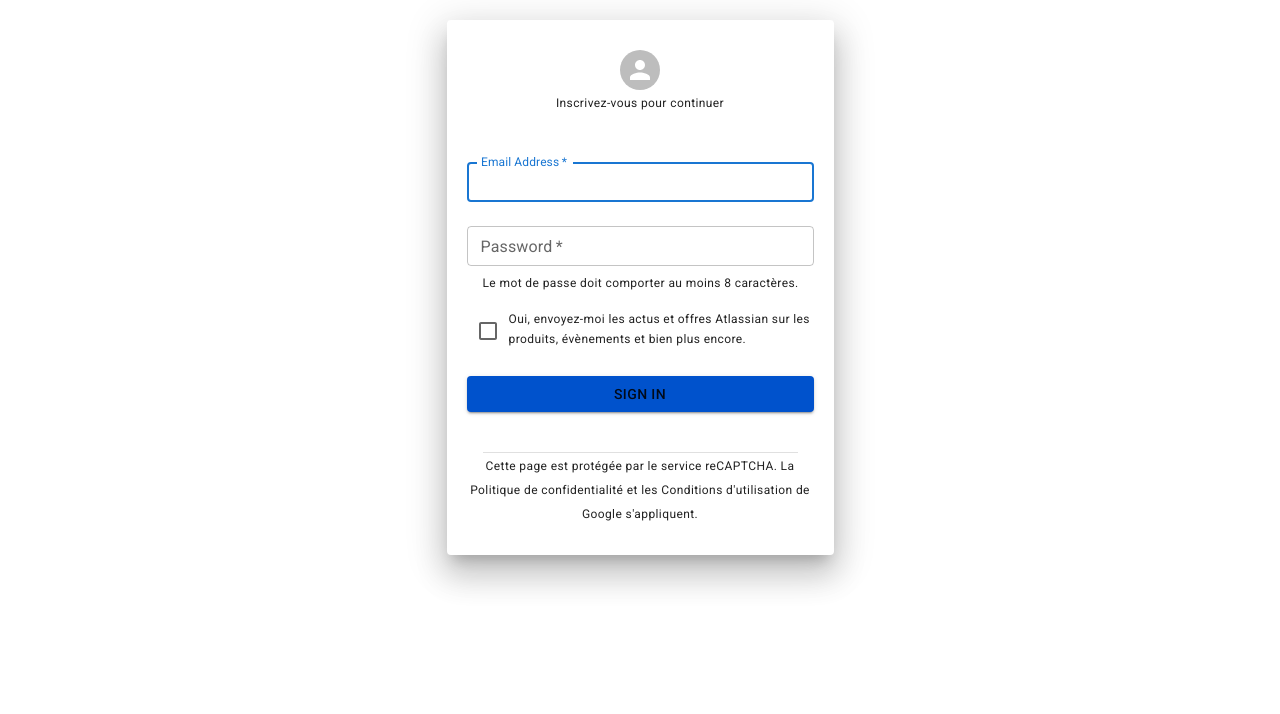
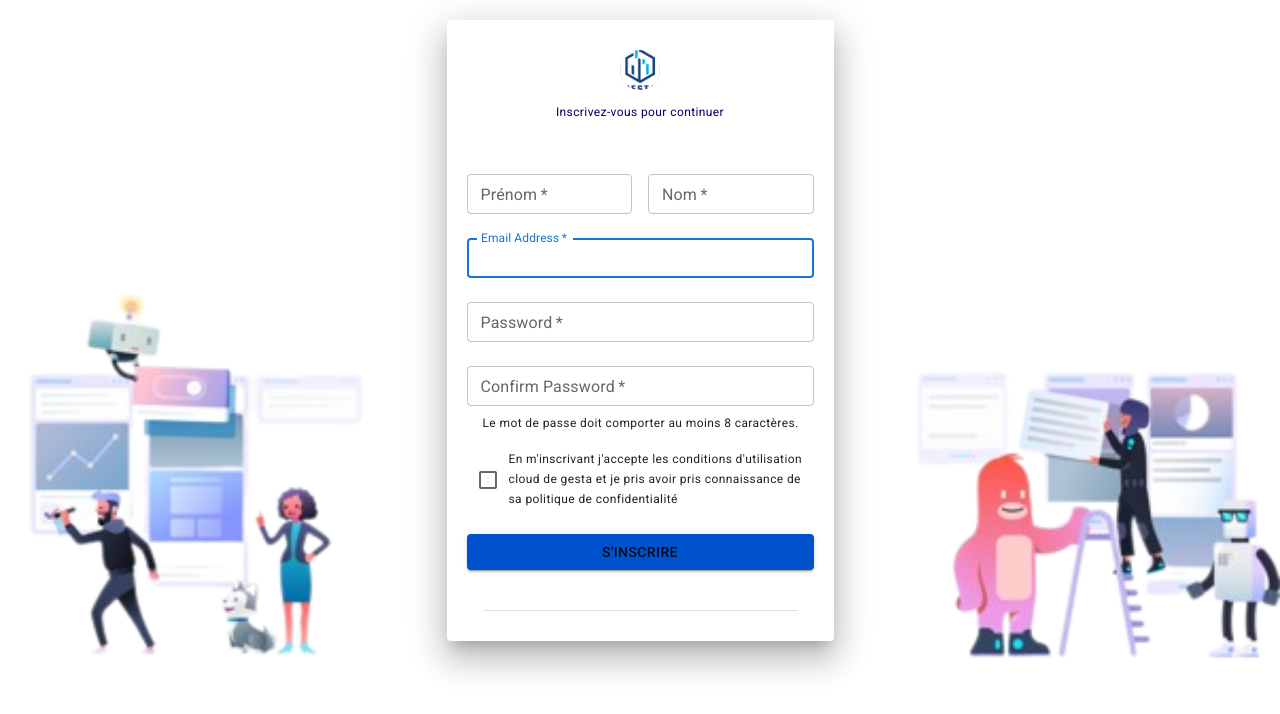
Before and after one commit to el-hadji-mamadou-sarr/gesta, a React (Create React App) app in the folder client/: page /register in a window 1280 px wide. Shown: the top 714 px of the page. Built offline with nearby package versions, Linux system fonts and the light colour scheme.

Commit message:
register

```diff
--- a/client/src/Pages/Register/Register.js
+++ b/client/src/Pages/Register/Register.js
@@ -10,7 +10,8 @@ import {
     Divider, Grid, Link, CssBaseline, Container, Checkbox
 } from "@mui/material";
 import {theme} from "../../Assets/theme/theme";
-import Logo from "../../Assets/images/login-removebg-preview.png";
+import Logo from "../../Assets/images/logo.png";
+import downicone from "../../Assets/images/login-removebg-preview.png";
 import {useState} from "react";
 import {initialValues} from "../../Services/Constant/Register/Constant";
 import axios from "axios";
@@ -39,13 +40,43 @@ export const Register=()=>{
             <Container maxWidth="sm">
                 <Box sx={{}}>
                     <Paper elevation={20} style={paperStyle}>
-                        <Box align="center">
+                        <Box align="center" color="#000066" fontSize="x-large">
                             <Avatar>
-
+                                <img src={Logo} alt="logo" width="50px" height="50px"/>
                             </Avatar>
                             <Typography variant='caption'>Inscrivez-vous pour continuer</Typography>
                         </Box>
                         <Box component="form" onSubmit={handleSubmit} noValidate sx={{ mt: 4 }}>
+                        <Grid container spacing={2}>
+                            <Grid item xs={6}>
+                            <TextField
+                                margin="normal"
+                                size="small"
+                                required
+                                fullWidth
+                                id="Prénom"
+                                label="Prénom"
+                                name="Nom"
+                                autoComplete="Prénom"
+                                autoFocus
+                                handleChange={handleChange}
+                            />                            </Grid>
+                            <Grid item xs={6}>
+
+                            <TextField
+                                margin="normal"
+                                size="small"
+                                required
+                                fullWidth
+                                id="nom"
+                                label="Nom"
+                                name="Nom"
+                                autoComplete="Nom"
+                                autoFocus
+                                handleChange={handleChange}
+                            />                            </Grid>
+                            </Grid>
+
                             <TextField
                                 margin="normal"
                                 size="small"
@@ -58,6 +89,7 @@ export const Register=()=>{
                                 autoFocus
                                 handleChange={handleChange}
                             />
+
                             <TextField
                                 margin="normal"
                                 size="small"
@@ -70,12 +102,25 @@ export const Register=()=>{
                                 autoComplete="current-password"
                                 handleChange={handleChange}
                             />
+
+                            <TextField
+                                margin="normal"
+                                size="small"
+                                required
+                                fullWidth
+                                name="Confirm Password"
+                                label="Confirm Password"
+                                type="Confirm Password"
+                                id="Confirm Password"
+                                autoComplete="current-password"
+                                handleChange={handleChange}
+                            />
                             <Grid sx={{display: 'flex', ml: 2}}>
                                 <Typography variant='caption'>Le mot de passe doit comporter au moins 8 caractères.</Typography>
                             </Grid>
                             <Grid sx={{display: 'flex', mt: 2}}>
                                 <Checkbox  />
-                                <Typography variant='caption'>Oui, envoyez-moi les actus et offres Atlassian sur les produits, évènements et bien plus encore.</Typography>
+                                <Typography variant='caption'>  En m'inscrivant j'accepte les conditions d'utilisation cloud de gesta et je pris avoir pris connaissance de sa politique de confidentialité</Typography>
                             </Grid>
 
 
@@ -88,20 +133,22 @@ export const Register=()=>{
                                     variant="contained"
                                     sx={{ mt: 3, mb: 2 }}
                                 >
-                                    Sign In
+                                S'inscrire
                                 </Button>
                             </ThemeProvider>
 
                             <Divider variant="middle" sx={{ mt: 3}} />
 
-                            <Grid align="center">
-                                <Typography variant='caption'>Cette page est protégée par le service reCAPTCHA. La Politique de confidentialité et les Conditions d'utilisation de Google s'appliquent.</Typography>
-                            </Grid>
+
 
                         </Box>
                     </Paper>
                 </Box>
+
             </Container>
+            <Box  marginTop="-68%" marginBottom="70px">
+                        <img width="100%" src={downicone} alt="downicone" />
+            </Box>
         </React.Fragment>
 
 
```
